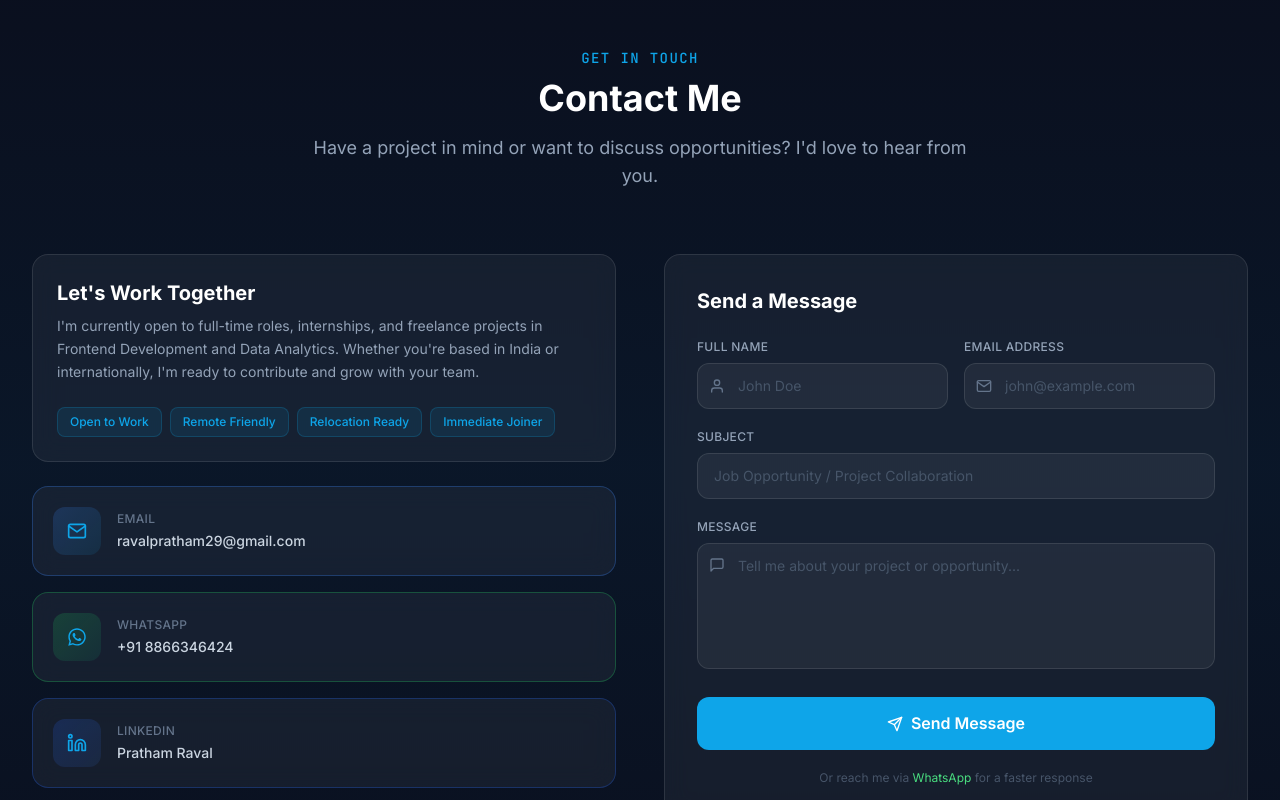
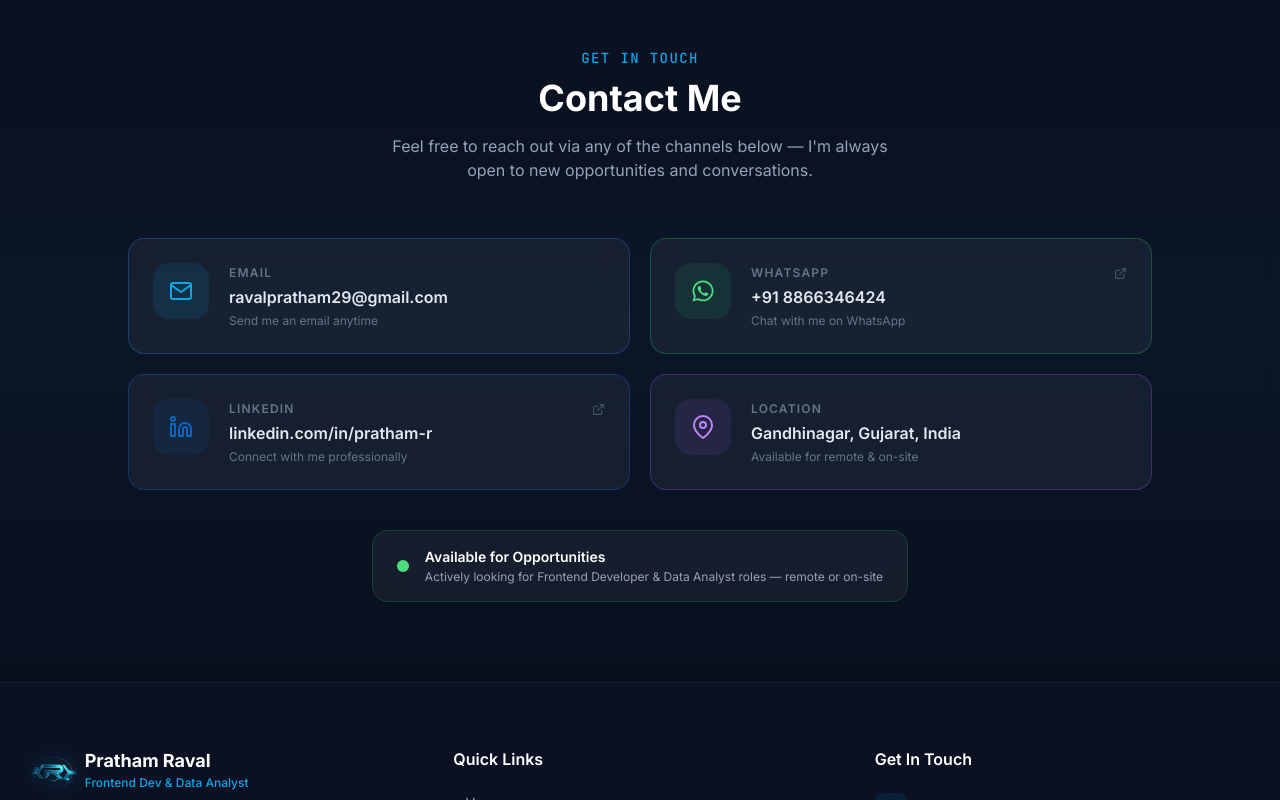
Before and after one commit to Pratham2930/pratham-portfolio, a React (Vite) app: page / in a window 1280 px wide. Shown: the part 10680-11480 px from the top of the page. Built offline with nearby package versions, Linux system fonts and the light colour scheme; no server answers.

Commit message:
Simplify Contact: remove form, keep email/WhatsApp/LinkedIn/location cards

```diff
--- a/src/components/Contact.jsx
+++ b/src/components/Contact.jsx
@@ -1,385 +1,188 @@
-import React, { useState, useEffect } from 'react'
+import React from 'react'
 import { motion } from 'framer-motion'
 import { useInView } from 'react-intersection-observer'
-import emailjs from '@emailjs/browser'
-import toast from 'react-hot-toast'
-import { collection, addDoc, serverTimestamp } from 'firebase/firestore'
-import { db } from '../utils/firebase'
-import {
-  FiMail, FiLinkedin, FiSend, FiUser, FiMessageSquare,
-  FiAlertCircle, FiLoader, FiPhone,
-} from 'react-icons/fi'
+import { FiMail, FiLinkedin, FiMapPin, FiExternalLink } from 'react-icons/fi'
 import { FaWhatsapp } from 'react-icons/fa'
-import { fadeUp, fadeLeft, fadeRight, staggerContainer, staggerItem } from '../constants/animations'
+import { fadeUp, staggerContainer, staggerItem } from '../constants/animations'
 
-const contactInfo = [
+const contactCards = [
   {
-    icon: <FiMail size={20} />,
+    icon: <FiMail size={24} />,
     label: 'Email',
     value: 'ravalpratham29@gmail.com',
     href: 'mailto:ravalpratham29@gmail.com',
+    description: 'Send me an email anytime',
     color: 'from-blue-500/20 to-primary/10',
     borderColor: 'border-blue-500/30',
+    hoverBorder: 'hover:border-primary/60',
+    hoverGlow: 'hover:shadow-primary/20',
+    iconColor: 'text-primary',
+    iconBg: 'bg-primary/10 group-hover:bg-primary/20',
+    external: false,
   },
   {
-    icon: <FaWhatsapp size={20} />,
+    icon: <FaWhatsapp size={24} />,
     label: 'WhatsApp',
     value: '+91 8866346424',
     href: 'https://wa.me/918866346424',
+    description: 'Chat with me on WhatsApp',
     color: 'from-green-500/20 to-emerald-500/10',
     borderColor: 'border-green-500/30',
-    newTab: true,
+    hoverBorder: 'hover:border-green-400/60',
+    hoverGlow: 'hover:shadow-green-500/20',
+    iconColor: 'text-green-400',
+    iconBg: 'bg-green-500/10 group-hover:bg-green-500/20',
+    external: true,
   },
   {
-    icon: <FiLinkedin size={20} />,
+    icon: <FiLinkedin size={24} />,
     label: 'LinkedIn',
-    value: 'Pratham Raval',
+    value: 'linkedin.com/in/pratham-r',
     href: 'https://www.linkedin.com/in/pratham-r-703220257',
+    description: 'Connect with me professionally',
     color: 'from-blue-600/20 to-blue-500/10',
     borderColor: 'border-blue-600/30',
-    newTab: true,
+    hoverBorder: 'hover:border-[#0a66c2]/60',
+    hoverGlow: 'hover:shadow-[#0a66c2]/20',
+    iconColor: 'text-[#0a66c2]',
+    iconBg: 'bg-[#0a66c2]/10 group-hover:bg-[#0a66c2]/20',
+    external: true,
+  },
+  {
+    icon: <FiMapPin size={24} />,
+    label: 'Location',
+    value: 'Gandhinagar, Gujarat, India',
+    href: null,
+    description: 'Available for remote & on-site',
+    color: 'from-purple-500/20 to-violet-500/10',
+    borderColor: 'border-purple-500/30',
+    hoverBorder: 'hover:border-purple-400/60',
+    hoverGlow: 'hover:shadow-purple-500/20',
+    iconColor: 'text-purple-400',
+    iconBg: 'bg-purple-500/10 group-hover:bg-purple-500/20',
+    external: false,
   },
 ]
 
-const EMAILJS_SERVICE_ID  = import.meta.env.VITE_EMAILJS_SERVICE_ID
-const EMAILJS_TEMPLATE_ID = import.meta.env.VITE_EMAILJS_TEMPLATE_ID
-const EMAILJS_PUBLIC_KEY  = import.meta.env.VITE_EMAILJS_PUBLIC_KEY
-
 export default function Contact() {
   const { ref, inView } = useInView({ triggerOnce: true, threshold: 0.1 })
-  const [formData, setFormData] = useState({ name: '', email: '', subject: '', message: '', honeypot: '' })
-  const [errors, setErrors]     = useState({})
-  const [loading, setLoading]   = useState(false)
-
-  useEffect(() => {
-    emailjs.init(EMAILJS_PUBLIC_KEY)
-  }, [])
-
-  const validate = () => {
-    const e = {}
-    if (!formData.name.trim() || formData.name.trim().length < 2)
-      e.name = 'Full name is required (min 2 chars)'
-    if (!formData.email.trim() || !/^[^\s@]+@[^\s@]+\.[^\s@]+$/.test(formData.email))
-      e.email = 'Valid email address is required'
-    if (!formData.subject.trim() || formData.subject.trim().length < 3)
-      e.subject = 'Subject is required (min 3 chars)'
-    if (!formData.message.trim() || formData.message.trim().length < 10)
-      e.message = 'Message is required (min 10 chars)'
-    setErrors(e)
-    return Object.keys(e).length === 0
-  }
-
-  const handleChange = (e) => {
-    const { name, value } = e.target
-    setFormData(prev => ({ ...prev, [name]: value }))
-    if (errors[name]) setErrors(prev => ({ ...prev, [name]: '' }))
-  }
-
-  const handleSubmit = async (e) => {
-    e.preventDefault()
-    if (formData.honeypot) return   // bot trap
-    if (loading) return
-    if (!validate()) return
-
-    setLoading(true)
-
-    try {
-      // 1. Send email via EmailJS
-      const response = await emailjs.send(EMAILJS_SERVICE_ID, EMAILJS_TEMPLATE_ID, {
-        to_name:    'Pratham Raval',
-        from_name:  formData.name,
-        from_email: formData.email,
-        subject:    formData.subject,
-        message:    formData.message,
-      })
-
-      if (response.status !== 200) throw new Error('EmailJS failed')
-
-      // 2. Save to Firebase Firestore (best-effort — don't fail UX if Firebase errors)
-      try {
-        await addDoc(collection(db, 'contacts'), {
-          name:      formData.name,
-          email:     formData.email,
-          subject:   formData.subject,
-          message:   formData.message,
-          timestamp: serverTimestamp(),
-        })
-      } catch (fbErr) {
-        console.warn('Firestore save failed (non-critical):', fbErr)
-      }
-
-      toast.success('Message sent! I\'ll get back to you soon. 🎉', { duration: 5000 })
-      setFormData({ name: '', email: '', subject: '', message: '', honeypot: '' })
-      setErrors({})
-    } catch (err) {
-      console.error('Contact form error:', err)
-      toast.error('Failed to send message. Please try again or email me directly.', { duration: 6000 })
-    } finally {
-      setLoading(false)
-    }
-  }
 
   return (
     <section id="contact" className="section-padding relative overflow-hidden">
-      {/* Background gradients */}
+      {/* Ambient background */}
       <div className="absolute inset-0 bg-gradient-to-b from-transparent via-primary/5 to-transparent pointer-events-none" />
       <motion.div
-        className="absolute top-1/4 left-1/4 w-96 h-96 bg-primary/8 rounded-full blur-3xl pointer-events-none"
-        animate={{ scale: [1, 1.15, 1], opacity: [0.4, 0.7, 0.4] }}
-        transition={{ duration: 6, repeat: Infinity }}
+        className="absolute top-1/3 left-1/4 w-96 h-96 bg-primary/8 rounded-full blur-[140px] pointer-events-none"
+        animate={{ scale: [1, 1.15, 1], opacity: [0.3, 0.55, 0.3] }}
+        transition={{ duration: 8, repeat: Infinity, ease: 'easeInOut' }}
       />
       <motion.div
-        className="absolute bottom-1/4 right-1/4 w-96 h-96 bg-blue-500/8 rounded-full blur-3xl pointer-events-none"
-        animate={{ scale: [1.15, 1, 1.15], opacity: [0.3, 0.6, 0.3] }}
-        transition={{ duration: 7, repeat: Infinity, delay: 2 }}
+        className="absolute bottom-1/3 right-1/4 w-80 h-80 bg-blue-500/8 rounded-full blur-[140px] pointer-events-none"
+        animate={{ scale: [1.15, 1, 1.15], opacity: [0.2, 0.45, 0.2] }}
+        transition={{ duration: 10, repeat: Infinity, ease: 'easeInOut', delay: 2 }}
       />
 
-      <div className="max-w-7xl mx-auto relative z-10">
-        <div ref={ref}>
-          {/* Section Header */}
+      <div className="max-w-5xl mx-auto relative z-10" ref={ref}>
+
+        {/* Section header */}
         <motion.div
-            className="text-center mb-12 md:mb-16"
+          className="text-center mb-14"
           variants={fadeUp}
           initial="hidden"
           animate={inView ? 'visible' : 'hidden'}
         >
-            <span className="text-primary font-mono text-sm font-medium tracking-widest uppercase">Get In Touch</span>
+          <span className="text-primary font-mono text-sm font-medium tracking-widest uppercase">
+            Get In Touch
+          </span>
           <h2 className="section-title mt-2">Contact Me</h2>
-            <p className="section-subtitle">
-              Have a project in mind or want to discuss opportunities? I'd love to hear from you.
+          <p className="text-slate-400 text-base max-w-lg mx-auto">
+            Feel free to reach out via any of the channels below — I'm always open to new opportunities and conversations.
           </p>
         </motion.div>
 
-          <div className="grid lg:grid-cols-2 gap-8 lg:gap-12">
-            {/* Left — Contact Info */}
+        {/* Contact cards grid */}
         <motion.div
-              className="space-y-6"
-              variants={fadeLeft}
-              initial="hidden"
-              animate={inView ? 'visible' : 'hidden'}
-              custom={0.1}
-            >
-              <div className="glass-card p-6 relative overflow-hidden group">
-                <div className="absolute inset-0 bg-gradient-to-br from-primary/5 to-transparent opacity-0 group-hover:opacity-100 transition-opacity duration-500" />
-                <div className="relative z-10">
-                  <h3 className="text-white font-bold text-xl mb-2">Let's Work Together</h3>
-                  <p className="text-slate-400 text-sm leading-relaxed mb-6">
-                    I'm currently open to full-time roles, internships, and freelance projects in
-                    Frontend Development and Data Analytics. Whether you're based in India or internationally,
-                    I'm ready to contribute and grow with your team.
-                  </p>
-                  <div className="flex flex-wrap gap-2">
-                    {['Open to Work', 'Remote Friendly', 'Relocation Ready', 'Immediate Joiner'].map((tag, i) => (
-                      <span key={i} className="skill-badge text-xs">{tag}</span>
-                    ))}
-                  </div>
-                </div>
-              </div>
-
-              {/* Contact cards */}
-              <motion.div
-                className="grid gap-4"
+          className="grid sm:grid-cols-2 gap-5"
           variants={staggerContainer}
           initial="hidden"
           animate={inView ? 'visible' : 'hidden'}
         >
-                {contactInfo.map((item, i) => (
-                  <motion.a
+          {contactCards.map((card, i) => {
+            const Wrapper = card.href ? motion.a : motion.div
+
+            const wrapperProps = card.href
+              ? {
+                  href: card.href,
+                  target: card.external ? '_blank' : undefined,
+                  rel: card.external ? 'noopener noreferrer' : undefined,
+                }
+              : {}
+
+            return (
+              <Wrapper
                 key={i}
-                    href={item.href}
-                    target={item.newTab ? '_blank' : undefined}
-                    rel={item.newTab ? 'noopener noreferrer' : undefined}
+                {...wrapperProps}
                 variants={staggerItem}
-                    whileHover={{ x: 4, scale: 1.01 }}
-                    className={`glass-card border ${item.borderColor} p-5 hover:shadow-lg hover:shadow-primary/10 transition-all duration-300 group relative overflow-hidden`}
+                whileHover={card.href ? { y: -5, scale: 1.01 } : {}}
+                className={`group relative glass-card border ${card.borderColor} ${card.hoverBorder} p-6 overflow-hidden transition-all duration-300 hover:shadow-xl ${card.hoverGlow} ${card.href ? 'cursor-pointer' : 'cursor-default'}`}
               >
-                    <div className="absolute inset-0 bg-gradient-to-br from-primary/5 to-transparent opacity-0 group-hover:opacity-100 transition-opacity duration-300" />
-                    <div className="relative z-10 flex items-center gap-4">
-                      <div className={`w-12 h-12 rounded-xl bg-gradient-to-br ${item.color} flex items-center justify-center text-primary group-hover:scale-110 transition-transform duration-300`}>
-                        {item.icon}
+                {/* Gradient overlay on hover */}
+                <div className={`absolute inset-0 bg-gradient-to-br ${card.color} opacity-0 group-hover:opacity-100 transition-opacity duration-400 pointer-events-none`} />
+
+                {/* Top accent bar */}
+                <div className="absolute top-0 left-0 right-0 h-[2px] bg-gradient-to-r from-transparent via-current to-transparent opacity-0 group-hover:opacity-40 transition-opacity duration-300" />
+
+                <div className="relative z-10 flex items-start gap-5">
+                  {/* Icon */}
+                  <div className={`w-14 h-14 rounded-2xl ${card.iconBg} flex items-center justify-center ${card.iconColor} flex-shrink-0 transition-all duration-300 group-hover:scale-110`}>
+                    {card.icon}
                   </div>
-                      <div className="flex-1">
-                        <div className="text-slate-500 text-xs font-medium uppercase tracking-wide mb-1">{item.label}</div>
-                        <div className="text-slate-300 text-sm font-medium hover:text-primary transition-colors">{item.value}</div>
+
+                  {/* Text */}
+                  <div className="flex-1 min-w-0 pt-0.5">
+                    <div className="flex items-center justify-between gap-2 mb-1">
+                      <span className="text-slate-500 text-xs font-semibold uppercase tracking-widest">
+                        {card.label}
+                      </span>
+                      {card.external && (
+                        <FiExternalLink size={13} className="text-slate-600 group-hover:text-slate-400 transition-colors flex-shrink-0" />
+                      )}
+                    </div>
+                    <p className={`font-semibold text-slate-200 group-hover:text-white transition-colors duration-200 truncate text-sm sm:text-base`}>
+                      {card.value}
+                    </p>
+                    <p className="text-slate-500 text-xs mt-1 group-hover:text-slate-400 transition-colors">
+                      {card.description}
+                    </p>
                   </div>
                 </div>
-                  </motion.a>
-                ))}
+              </Wrapper>
+            )
+          })}
         </motion.div>
 
-              {/* Availability */}
+        {/* Availability badge */}
         <motion.div
-                className="glass-card p-5 border border-green-500/20 relative overflow-hidden"
-                initial={{ opacity: 0, y: 20 }}
-                animate={inView ? { opacity: 1, y: 0 } : {}}
-                transition={{ delay: 0.5 }}
+          className="mt-10 flex justify-center"
+          variants={fadeUp}
+          initial="hidden"
+          animate={inView ? 'visible' : 'hidden'}
+          custom={0.5}
         >
-                <div className="absolute inset-0 bg-gradient-to-r from-green-500/5 to-transparent" />
-                <div className="relative z-10 flex items-center gap-3">
-                  <div className="w-3 h-3 rounded-full bg-green-400 animate-pulse shadow-lg shadow-green-400/50" />
+          <div className="glass-card border border-green-500/20 px-6 py-4 flex items-center gap-4">
+            <div className="relative flex-shrink-0">
+              <div className="w-3 h-3 rounded-full bg-green-400" />
+              <div className="absolute inset-0 w-3 h-3 rounded-full bg-green-400 animate-ping opacity-60" />
+            </div>
             <div>
               <div className="text-white font-semibold text-sm">Available for Opportunities</div>
               <div className="text-slate-400 text-xs mt-0.5">
-                      Actively looking for Frontend Developer & Data Analyst roles
+                Actively looking for Frontend Developer & Data Analyst roles — remote or on-site
               </div>
             </div>
           </div>
         </motion.div>
-            </motion.div>
 
-            {/* Right — Contact Form */}
-            <motion.div
-              variants={fadeRight}
-              initial="hidden"
-              animate={inView ? 'visible' : 'hidden'}
-              custom={0.2}
-            >
-              <div className="glass-card p-8 relative overflow-hidden">
-                <div className="absolute inset-0 bg-gradient-to-br from-primary/8 via-transparent to-blue-500/8 pointer-events-none" />
-
-                <form onSubmit={handleSubmit} className="relative z-10 space-y-5">
-                  <h3 className="text-white font-bold text-xl mb-6">Send a Message</h3>
-
-                  {/* Honeypot (invisible to users) */}
-                  <input
-                    type="text"
-                    name="honeypot"
-                    value={formData.honeypot}
-                    onChange={handleChange}
-                    tabIndex={-1}
-                    autoComplete="off"
-                    style={{ opacity: 0, position: 'absolute', height: 0, width: 0, zIndex: -1 }}
-                  />
-
-                  <div className="grid sm:grid-cols-2 gap-4">
-                    {/* Name */}
-                    <div>
-                      <label className="text-slate-400 text-xs font-medium uppercase tracking-wide block mb-2">
-                        Full Name
-                      </label>
-                      <div className="relative">
-                        <FiUser size={16} className="absolute left-3 top-1/2 -translate-y-1/2 text-slate-500" />
-                        <input
-                          type="text"
-                          name="name"
-                          value={formData.name}
-                          onChange={handleChange}
-                          placeholder="John Doe"
-                          className={`w-full bg-white/5 border ${errors.name ? 'border-red-500/50' : 'border-white/10'} rounded-xl pl-10 pr-4 py-3 text-white text-sm placeholder-slate-600 focus:outline-none focus:border-primary/50 focus:shadow-lg focus:shadow-primary/10 transition-all duration-200`}
-                        />
-                      </div>
-                      {errors.name && (
-                        <p className="text-red-400 text-xs mt-1.5 flex items-center gap-1">
-                          <FiAlertCircle size={12} />{errors.name}
-                        </p>
-                      )}
-                    </div>
-
-                    {/* Email */}
-                    <div>
-                      <label className="text-slate-400 text-xs font-medium uppercase tracking-wide block mb-2">
-                        Email Address
-                      </label>
-                      <div className="relative">
-                        <FiMail size={16} className="absolute left-3 top-1/2 -translate-y-1/2 text-slate-500" />
-                        <input
-                          type="email"
-                          name="email"
-                          value={formData.email}
-                          onChange={handleChange}
-                          placeholder="john@example.com"
-                          className={`w-full bg-white/5 border ${errors.email ? 'border-red-500/50' : 'border-white/10'} rounded-xl pl-10 pr-4 py-3 text-white text-sm placeholder-slate-600 focus:outline-none focus:border-primary/50 focus:shadow-lg focus:shadow-primary/10 transition-all duration-200`}
-                        />
-                      </div>
-                      {errors.email && (
-                        <p className="text-red-400 text-xs mt-1.5 flex items-center gap-1">
-                          <FiAlertCircle size={12} />{errors.email}
-                        </p>
-                      )}
-                    </div>
-                  </div>
-
-                  {/* Subject */}
-                  <div>
-                    <label className="text-slate-400 text-xs font-medium uppercase tracking-wide block mb-2">
-                      Subject
-                    </label>
-                    <input
-                      type="text"
-                      name="subject"
-                      value={formData.subject}
-                      onChange={handleChange}
-                      placeholder="Job Opportunity / Project Collaboration"
-                      className={`w-full bg-white/5 border ${errors.subject ? 'border-red-500/50' : 'border-white/10'} rounded-xl px-4 py-3 text-white text-sm placeholder-slate-600 focus:outline-none focus:border-primary/50 focus:shadow-lg focus:shadow-primary/10 transition-all duration-200`}
-                    />
-                    {errors.subject && (
-                      <p className="text-red-400 text-xs mt-1.5 flex items-center gap-1">
-                        <FiAlertCircle size={12} />{errors.subject}
-                      </p>
-                    )}
-                  </div>
-
-                  {/* Message */}
-                  <div>
-                    <label className="text-slate-400 text-xs font-medium uppercase tracking-wide block mb-2">
-                      Message
-                    </label>
-                    <div className="relative">
-                      <FiMessageSquare size={16} className="absolute left-3 top-3.5 text-slate-500" />
-                      <textarea
-                        name="message"
-                        value={formData.message}
-                        onChange={handleChange}
-                        rows={5}
-                        placeholder="Tell me about your project or opportunity..."
-                        className={`w-full bg-white/5 border ${errors.message ? 'border-red-500/50' : 'border-white/10'} rounded-xl pl-10 pr-4 py-3 text-white text-sm placeholder-slate-600 focus:outline-none focus:border-primary/50 focus:shadow-lg focus:shadow-primary/10 transition-all duration-200 resize-none`}
-                      />
-                    </div>
-                    {errors.message && (
-                      <p className="text-red-400 text-xs mt-1.5 flex items-center gap-1">
-                        <FiAlertCircle size={12} />{errors.message}
-                      </p>
-                    )}
-                  </div>
-
-                  {/* Submit */}
-                  <motion.button
-                    type="submit"
-                    disabled={loading}
-                    className="btn-primary w-full justify-center py-3.5 disabled:opacity-70 disabled:cursor-not-allowed"
-                    whileHover={loading ? {} : { scale: 1.02 }}
-                    whileTap={loading ? {} : { scale: 0.97 }}
-                  >
-                    {loading ? (
-                      <>
-                        <FiLoader size={18} className="animate-spin" />
-                        Sending...
-                      </>
-                    ) : (
-                      <>
-                        <FiSend size={16} />
-                        Send Message
-                      </>
-                    )}
-                  </motion.button>
-
-                  <p className="text-slate-600 text-xs text-center">
-                    Or reach me via{' '}
-                    <a
-                      href="https://wa.me/918866346424"
-                      target="_blank"
-                      rel="noopener noreferrer"
-                      className="text-green-400 hover:text-green-300 transition-colors"
-                    >
-                      WhatsApp
-                    </a>
-                    {' '}for a faster response
-                  </p>
-                </form>
-              </div>
-            </motion.div>
-          </div>
-        </div>
       </div>
     </section>
   )
--- a/vite.config.js
+++ b/vite.config.js
@@ -9,8 +9,7 @@ export default defineConfig({
         manualChunks: {
           'react-vendor': ['react', 'react-dom'],
           'framer-motion': ['framer-motion'],
-          'firebase': ['firebase/app', 'firebase/firestore'],
-          'ui-utils': ['react-icons', 'react-hot-toast', 'react-type-animation', '@emailjs/browser'],
+          'ui-utils': ['react-icons', 'react-hot-toast', 'react-type-animation'],
         },
       },
     },
```
Lines whose indentation alone changed are shown as unchanged.
